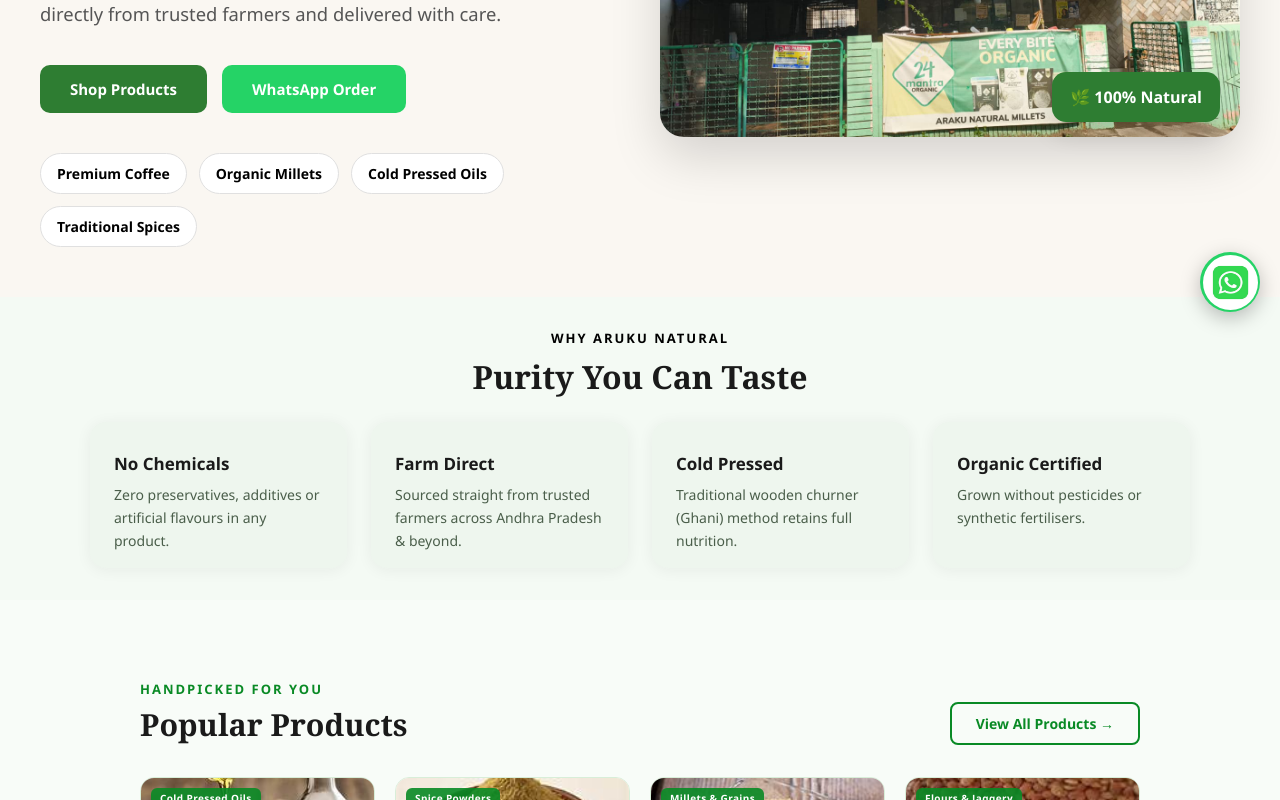
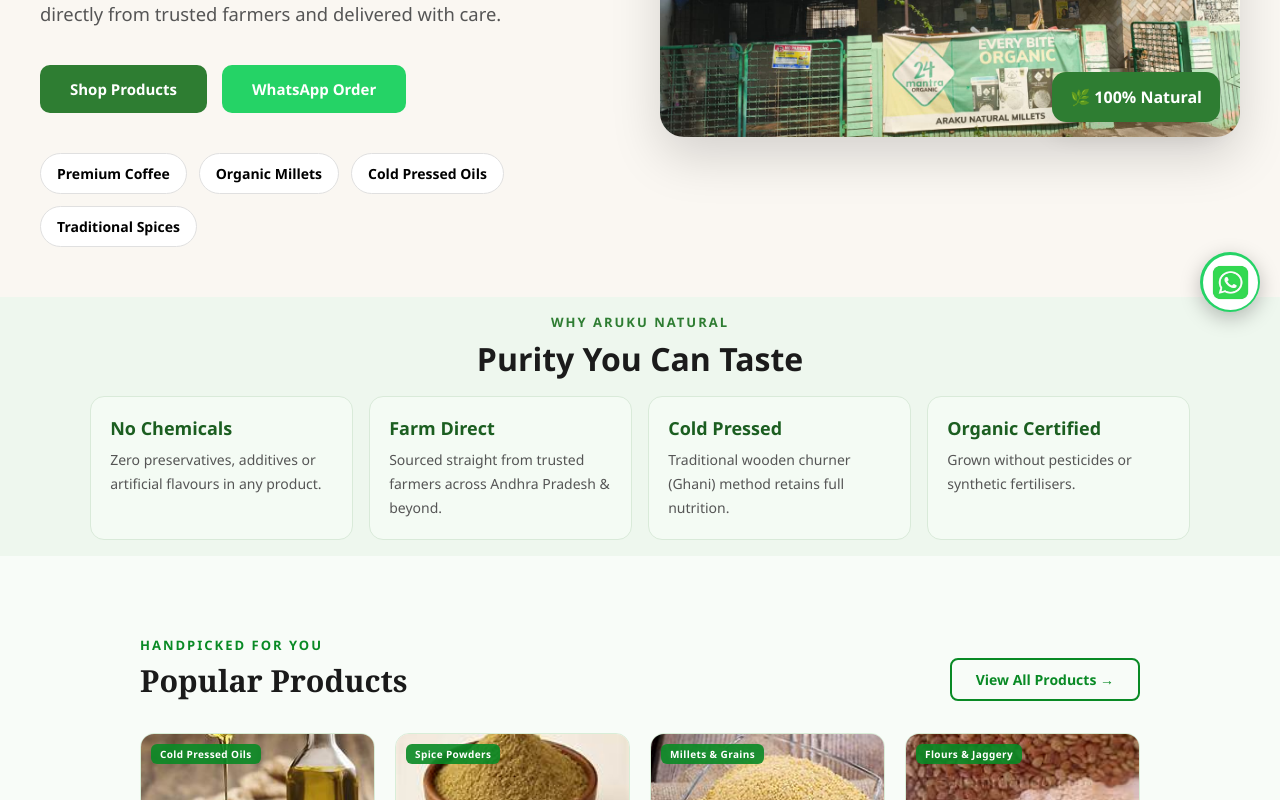
Before and after one commit to Chandralekha945/Aruku-natural-millets, a React (Vite) app: page / in a window 1280 px wide. Shown: the part 468-1268 px from the top of the page. Built offline with nearby package versions, Linux system fonts and the light colour scheme.

Commit message:
changes updates

```diff
--- a/src/Components/Adminlogin.jsx
+++ b/src/Components/Adminlogin.jsx
@@ -1,6 +1,6 @@
 import { useState } from "react";
 
-const ADMIN_PASSWORD = "aruku@admin2024"; // Change this to your password
+const ADMIN_PASSWORD = "aruku2024"; // Change this to your password
 
 export default function AdminLogin({ onLogin, onClose }) {
   const [password, setPassword] = useState("");
--- a/src/Components/WhyUs.jsx
+++ b/src/Components/WhyUs.jsx
@@ -1,37 +1,107 @@
 import COLORS from "../theme";
 
 const points = [
-  { icon: "", title: "No Chemicals",     desc: "Zero preservatives, additives or artificial flavours in any product." },
-  { icon: "", title: "Farm Direct",      desc: "Sourced straight from trusted farmers across Andhra Pradesh & beyond." },
-  { icon: "", title: "Cold Pressed",     desc: "Traditional wooden churner (Ghani) method retains full nutrition." },
-  { icon: "", title: "Organic Certified", desc: "Grown without pesticides or synthetic fertilisers." },
+  {
+    title: "No Chemicals",
+    desc: "Zero preservatives, additives or artificial flavours in any product.",
+  },
+  {
+    title: "Farm Direct",
+    desc: "Sourced straight from trusted farmers across Andhra Pradesh & beyond.",
+  },
+  {
+    title: "Cold Pressed",
+    desc: "Traditional wooden churner (Ghani) method retains full nutrition.",
+  },
+  {
+    title: "Organic Certified",
+    desc: "Grown without pesticides or synthetic fertilisers.",
+  },
 ];
 
 export default function WhyUs() {
   return (
-    <section style={{ background: COLORS.bgSection, padding: "2rem 1.5rem" }}>
+    <section
+      style={{
+        background: "#eef7ee",
+        padding: "1rem 1.5rem",
+      }}
+    >
       <div style={{ maxWidth: 1100, margin: "0 auto" }}>
-        <div style={{ textAlign: "center", marginBottom: "1.5rem" }}>
-          <div style={{ color: COLORS.accent, fontWeight: 700, fontSize: 13, letterSpacing: 2, textTransform: "uppercase", marginBottom: 8 }}>
+
+        <div style={{ textAlign: "center", marginBottom: "1rem" }}>
+          <div
+            style={{
+              color: "#2e7d32",
+              fontWeight: 700,
+              fontSize: 13,
+              letterSpacing: 2,
+              textTransform: "uppercase",
+              marginBottom: 6,
+            }}
+          >
             Why Aruku Natural
           </div>
-          <h2 style={{ fontSize: "2rem", fontWeight: 800, color: COLORS.text, fontFamily: "Georgia, serif", margin: 0 }}>
+
+          <h2
+            style={{
+              fontSize: "2rem",
+              fontWeight: 800,
+              color: "#1b1b1b",
+              margin: 0,
+            }}
+          >
             Purity You Can Taste
           </h2>
         </div>
 
-        <div style={{ display: "grid", gridTemplateColumns: "repeat(auto-fit, minmax(220px, 1fr))", gap: 24 }}>
+        <div
+          style={{
+            display: "grid",
+            gridTemplateColumns: "repeat(auto-fit, minmax(220px, 1fr))",
+            gap: "16px",
+          }}
+        >
           {points.map((p) => (
-            <div key={p.title} style={{
-              background: COLORS.cardBg,
-              borderRadius: 16,
-              padding: "1rem 1.5rem",
-              boxShadow: "0 2px 16px rgba(41, 26, 26, 0.06)",
-              borderTop: `4px solid ${COLORS.accent}`,
-            }}>
-              <div style={{ fontSize: 36, marginBottom: 14 }}>{p.icon}</div>
-              <div style={{ fontWeight: 700, fontSize: 17, marginBottom: 8, color: COLORS.text }}>{p.title}</div>
-              <div style={{ color: COLORS.textMuted, lineHeight: 1.65, fontSize: 14 }}>{p.desc}</div>
+            <div
+              key={p.title}
+              style={{
+                background: "#f4fbf4",
+                border: "1px solid #d9ead9",
+                borderRadius: "14px",
+                padding: "1.2rem",
+                transition: "0.3s",
+              }}
+              onMouseOver={(e) => {
+                e.currentTarget.style.transform = "translateY(-4px)";
+                e.currentTarget.style.boxShadow =
+                  "0 8px 20px rgba(0,0,0,0.08)";
+              }}
+              onMouseOut={(e) => {
+                e.currentTarget.style.transform = "translateY(0)";
+                e.currentTarget.style.boxShadow = "none";
+              }}
+            >
+              <div
+                style={{
+                  fontWeight: 700,
+                  fontSize: "18px",
+                  color: "#1b5e20",
+                  marginBottom: "8px",
+                }}
+              >
+                {p.title}
+              </div>
+
+              <div
+                style={{
+                  color: "#555",
+                  lineHeight: 1.7,
+                  fontSize: "14px",
+                }}
+              >
+                {p.desc}
+              </div>
             </div>
           ))}
         </div>
```
